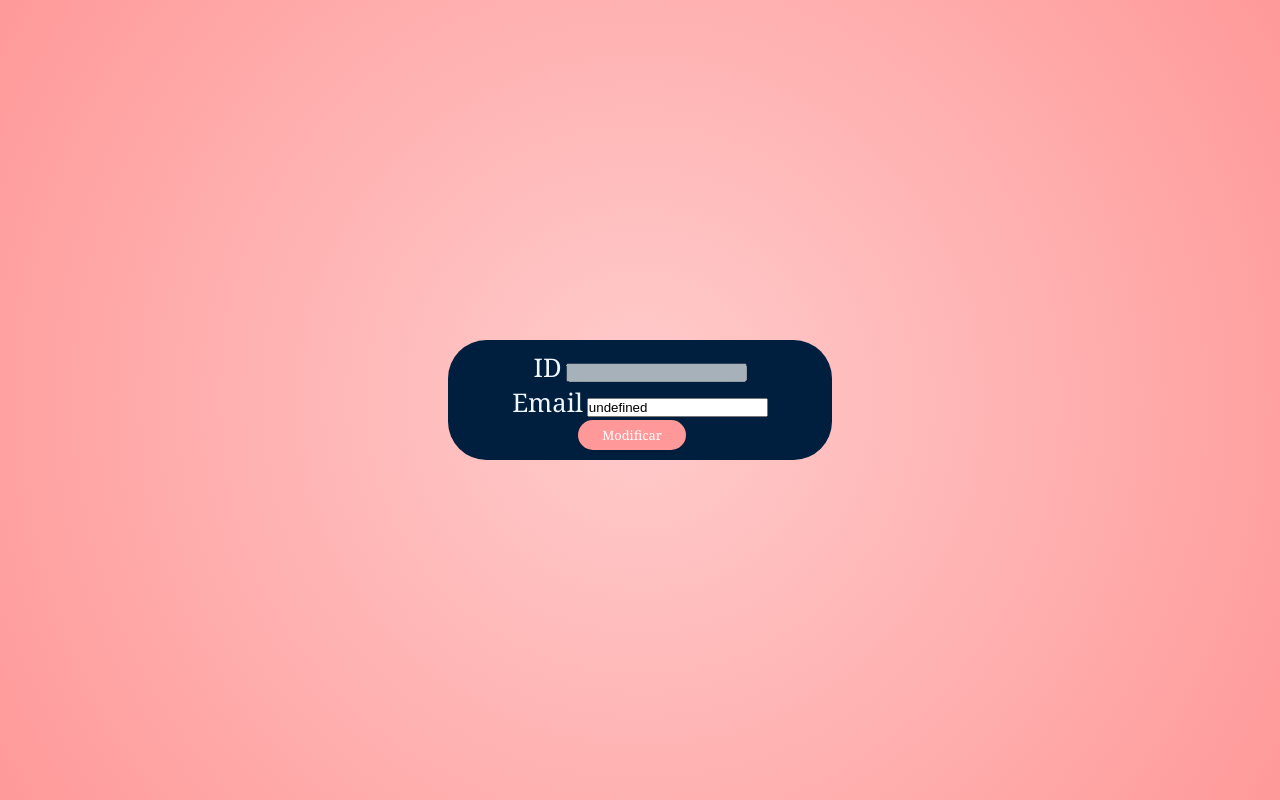
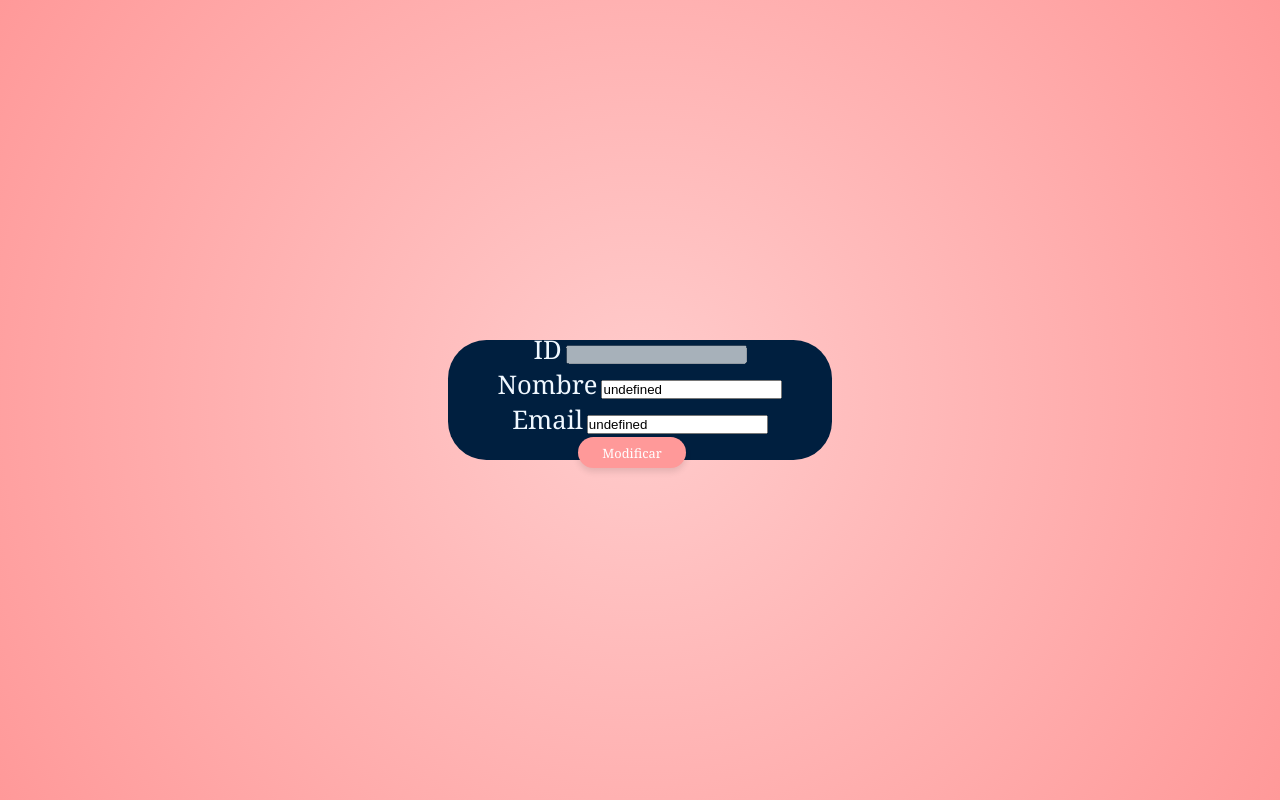
Before and after one commit to AlejandroLaLoggia/page-movie-TPO-1, a Flask app: template templates/editar_persona.html in a window 1280 px wide. Run offline with Flask 3, Linux system fonts and the light colour scheme; the template is opened without the code that fills it, so the values that code supplies are empty.

Commit message:
Agregado campo nombre en form y modificado back

```diff
--- a/app.py
+++ b/app.py
@@ -52,7 +52,12 @@
 # 7. Definir la tabla
 class Persona(db.Model):
     id = db.Column(db.Integer, primary_key=True)
+    nombre = db.Column(db.String(50))
     email = db.Column(db.String(50))
+
+    def __init__(self,nombre,email):   #crea el  constructor de la clase
+        self.nombre=nombre   # no hace falta el id porque lo crea sola mysql por ser auto_incremento
+        self.email=email
 
 # 8. Crear la tabla al ejecutarse la app
 with app.app_context():
@@ -72,10 +77,11 @@
     # {
     #   "nombre": "Luis"
     # }
+    nombre_recibido = request.json["nombre"]
     email_recibido = request.json["email"]
 
     # ¿Cómo insertar el registro en la tabla?
-    nuevo_registro = Persona(email=email_recibido)
+    nuevo_registro = Persona(nombre=nombre_recibido, email=email_recibido)
     db.session.add(nuevo_registro)
     db.session.commit()
 
@@ -91,7 +97,8 @@
 
     data_serializada = [] # Lista de diccionarios
     for registro in all_registros:
-        data_serializada.append({"id":registro.id, "email":registro.email})
+        data_serializada.append({"id":registro.id,"nombre":registro.nombre ,"email":registro.email})
+
 
     # transformar a json
     return jsonify(data_serializada)
@@ -104,13 +111,15 @@
     update_persona = Persona.query.get(id)
 
     # Recibir los nuevos datos a guardar
+    nombre = request.json["nombre"]
     email = request.json["email"]
 
     # Sobreescribir la info
+    update_persona.nombre = nombre
     update_persona.email = email
     db.session.commit()
 
-    data_serializada = [{"id": update_persona.id, "email": update_persona.email}]
+    data_serializada = [{"id": update_persona.id,"nombre": update_persona.nombre , "email": update_persona.email}]
     return jsonify(data_serializada)
 
 
@@ -123,7 +132,7 @@
     db.session.delete(delete_persona)
     db.session.commit()
 
-    data_serializada = [{"id": delete_persona.id, "email": delete_persona.email}]
+    data_serializada = [{"id": delete_persona.id,"nombre": delete_persona.nombre ,"email": delete_persona.email}]
     return jsonify(data_serializada)
 
 
--- a/crear_db.sql
+++ b/crear_db.sql
@@ -1 +1,6 @@
 CREATE DATABASE suscripciones;
+
+use suscripciones;
+
+
+SELECT * from persona;
--- a/css/style.css
+++ b/css/style.css
@@ -578,7 +578,7 @@
     }
 }
 
-
+/*-------------------CONTACTO----------------*/
 
 /*-------------------MEDIA QUERIES----------------*/
 @media screen and (max-width: 840px) {
--- a/js/editar_persona.js
+++ b/js/editar_persona.js
@@ -13,8 +13,9 @@
 let resultado = {};
 
 // Iterar sobre los parámetros y guardar los nombres y valores en el objeto resultado
-for (const [email, valor] of datos) {
-    resultado[email] = valor;
+for (const [clave, valor] of datos) {
+
+    resultado[clave] = valor;
 }
 
 // Imprimir el resultado
@@ -23,16 +24,19 @@
 
 // Procedimiento para mostrar los datos a editar en el formulario de edición
 document.getElementById("id").value = resultado["id"]
+document.getElementById("nombre").value = resultado["nombre"]
 document.getElementById("email").value = resultado["email"]
 
 
 function modificar() {
     let id = document.getElementById("id").value
+    let nombreForm = document.getElementById("nombre").value
+
     let emailForm = document.getElementById("email").value
 
     let persona = {
-        email: emailForm,
-
+        nombre:nombreForm,
+        email: emailForm
     }
     let url = "http://localhost:5000/update/"+id
     var options = {
--- a/js/personas.js
+++ b/js/personas.js
@@ -27,6 +27,7 @@
                     console.error(err);
                     this.error=true
                 });
+                console.log(this.personas)
         },
         // el id se necesita para buscar en la DB y eliminarlo
         eliminar(id) {
--- a/templates/editar_persona.html
+++ b/templates/editar_persona.html
@@ -22,6 +22,11 @@
                     </div>
 
                     <div>
+                        <label for="email">Nombre</label>
+                        <input type="text" name="nombre" id="nombre">
+                    </div>
+
+                    <div>
                         <label for="email">Email</label>
                         <input type="text" name="email" id="email">
                     </div>
--- a/templates/personas.html
+++ b/templates/personas.html
@@ -32,6 +32,7 @@
                                 <thead>
                                     <tr>
                                         <th >ID</th>
+                                        <th >Nombre</th>
                                         <th >Email</th>
                                         <th></th>
                                     </tr>
@@ -40,12 +41,13 @@
 
                                     <tr v-for="persona in personas">
                                         <td >{{persona.id}}</td>
+                                        <td>{{persona.nombre}}</td>
                                         <td>{{persona.email}}</td>
 
                                         <td>
                                             <button type="button"  v-on:click="eliminar(persona.id)">Eliminar</button>
 
-                                            <a class="boton" :href="'editar_persona.html?id='+ persona.id+'&email=' +persona.email" >Editar</a>
+                                            <a class="boton" :href="'editar_persona.html?id='+ persona.id+ '&nombre=' + persona.nombre + '&email=' +persona.email" >Editar</a>
                                         </td>
                                     </tr>
                                 </tbody>
```
Also changed, not shown: index.html (+33 -14 lines), js/js.js (+33 -9 lines), css/contacto.css.
